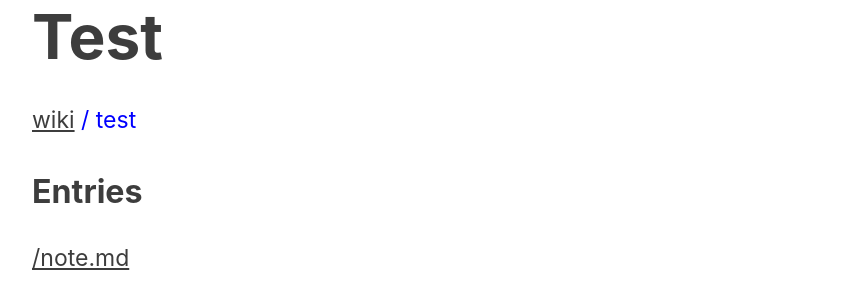
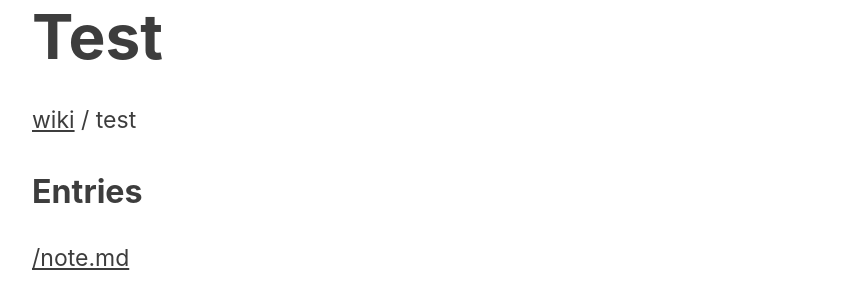
Before and after one commit to ajpwalser/ajpwalser.github.io, a Jekyll site: the page built from wiki/test/index.html, in a window 1280 px wide. Shown: the part 204-504 px from the top of the page, without its empty margins (208-1071 px from the left). Built offline with Jekyll 4.4.1, drawn with Linux system fonts in a browser that asks for light colours; some web fonts are replaced.

Commit message:
Update style.css

```diff
--- a/css/style.css
+++ b/css/style.css
@@ -26,7 +26,8 @@
 
 .first,
 nav,
-figcaption {
+figcaption,
+.crumbs {
 	margin-top: -1em;
 }
 
@@ -489,8 +490,3 @@
 		font-size: 16px !important;
 	}
 }
-
-.crumbs {
-	margin-top: -1em;
-	color: blue;
-}
```
